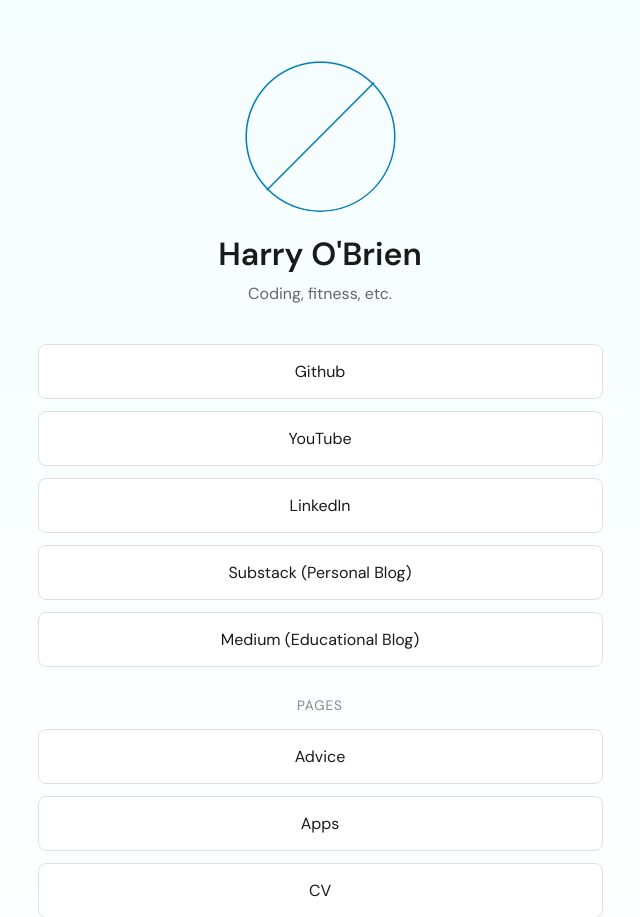
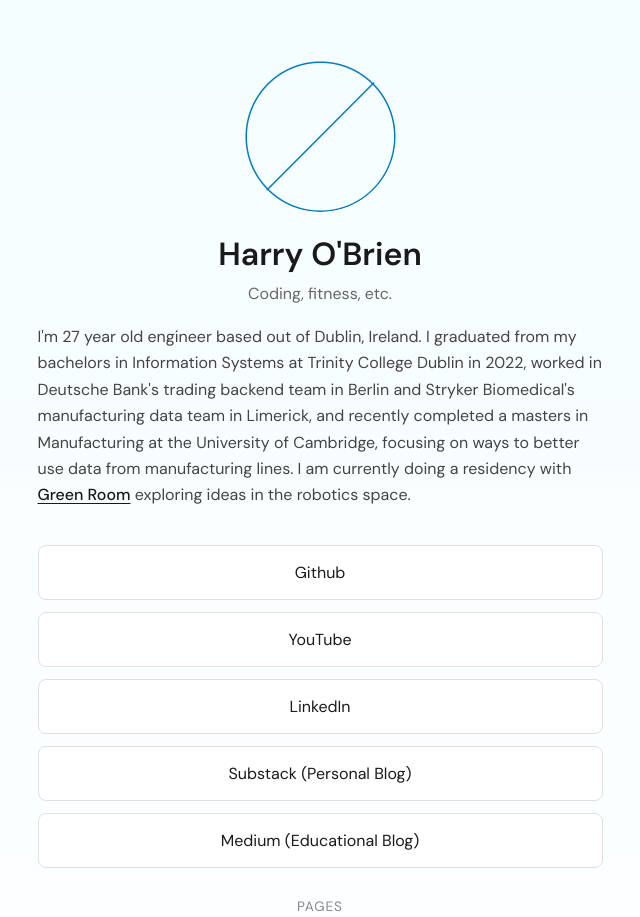
Before and after one commit to harryob2/harryob-site, a Flask app: page / in a window 1280 px wide. Shown: the top 917 px of the page, without its empty margins (320-960 px from the left). Run offline with Flask 3, Linux system fonts and the light colour scheme.

Commit message:
Add personal bio to homepage

```diff
--- a/index.html
+++ b/index.html
@@ -15,6 +15,9 @@
         <img src="/static/profile.webp" alt="Harry O'Brien" class="profile-img">
         <h1>Harry O'Brien</h1>
         <p class="tagline">Coding, fitness, etc.</p>
+        <p class="bio">
+            I'm <span id="age">27</span> year old engineer based out of Dublin, Ireland. I graduated from my bachelors in Information Systems at Trinity College Dublin in 2022, worked in Deutsche Bank's trading backend team in Berlin and Stryker Biomedical's manufacturing data team in Limerick, and recently completed a masters in Manufacturing at the University of Cambridge, focusing on ways to better use data from manufacturing lines. I am currently doing a residency with <a href="https://joingreenroom.com/" target="_blank" rel="noopener">Green Room</a> exploring ideas in the robotics space.
+        </p>
 
         <div class="links">
             <a href="https://github.com/harryob2" target="_blank" rel="noopener">Github</a>
@@ -35,5 +38,25 @@
     <footer>
         <p>Designed by <a href="/">Harry O'Brien</a></p>
     </footer>
+    <script>
+        const updateAge = () => {
+            const dublinDate = new Intl.DateTimeFormat('en-IE', {
+                timeZone: 'Europe/Dublin',
+                year: 'numeric',
+                month: 'numeric',
+                day: 'numeric'
+            }).formatToParts(new Date());
+            const datePart = (type) => Number(dublinDate.find((part) => part.type === type).value);
+            const year = datePart('year');
+            const month = datePart('month');
+            const day = datePart('day');
+            const age = year - 1999 - (month < 6 || (month === 6 && day < 29) ? 1 : 0);
+
+            document.getElementById('age').textContent = age;
+        };
+
+        updateAge();
+        window.setInterval(updateAge, 60 * 60 * 1000);
+    </script>
 </body>
 </html>
--- a/static/style.css
+++ b/static/style.css
@@ -37,7 +37,25 @@ h1 {
 .tagline {
     color: #666;
     font-size: 1rem;
-    margin-bottom: 40px;
+    margin-bottom: 20px;
+}
+
+.bio {
+    color: #444;
+    font-size: 1rem;
+    line-height: 1.65;
+    margin-bottom: 36px;
+    text-align: left;
+}
+
+.bio a {
+    color: #1a1a1a;
+    font-weight: 500;
+    text-underline-offset: 3px;
+}
+
+.bio a:hover {
+    color: #555;
 }
 
 .links {
```
